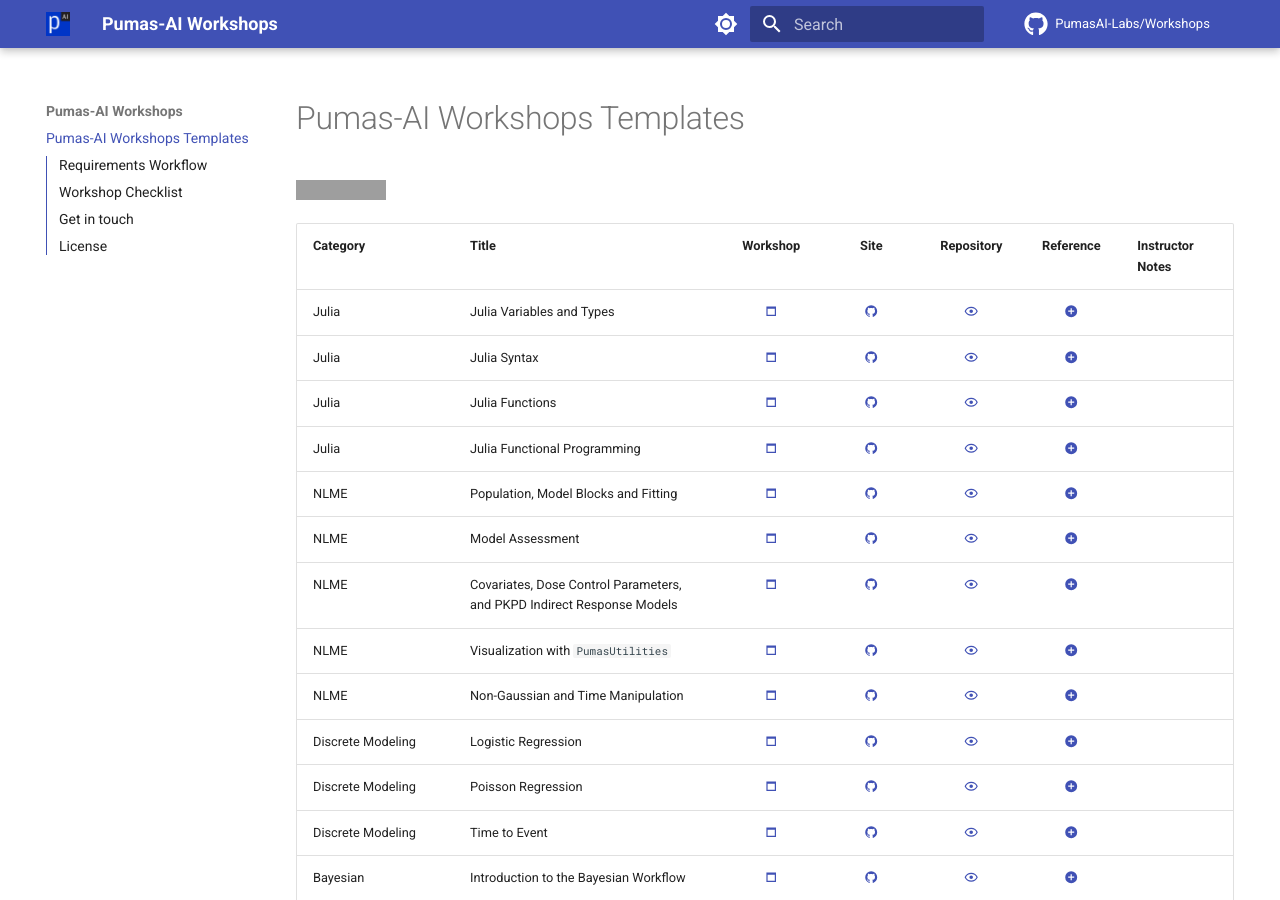
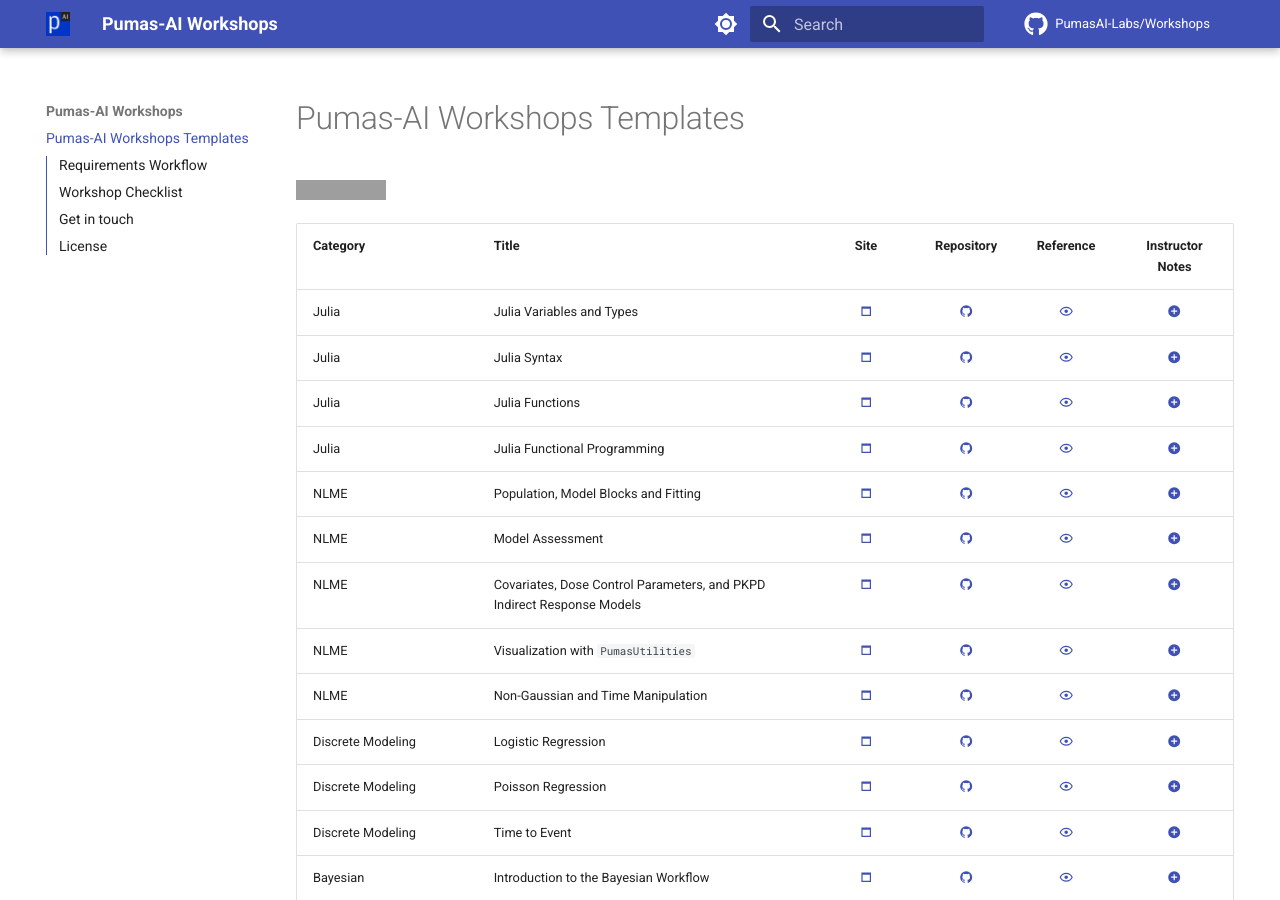
Before and after one commit to PumasAI-Labs/Workshops, an MkDocs documentation site: the page built from docs/index.md, in a window 1280 px wide and 900 px high. Built offline with MkDocs 1.6.1 and Material for MkDocs 9.7.7, drawn with Linux system fonts in a browser that asks for light colours; comment, search, counter and statistics services are not loaded; grey boxes are pictures that could not be loaded.

Commit message:
formatted table correctly

```diff
--- a/docs/index.md
+++ b/docs/index.md
@@ -5,8 +5,8 @@ description: Workshops templates for Pumas-AI PKPD workflows.
 
 [![CC BY-SA 4.0](https://img.shields.io/badge/License-CC%20BY--SA%204.0-lightgrey.svg)](http://creativecommons.org/licenses/by-sa/4.0/)
 
-| Category                         | Title                                                                  |                 Workshop                  |               Site               |              Repository               |               Reference               | Instructor Notes |
-| -------------------------------- | ---------------------------------------------------------------------- | :---------------------------------------: | :------------------------------: | :-----------------------------------: | :-----------------------------------: | ---------------- |
+| Category                         | Title                                                                  |                   Site                    |            Repository            |               Reference               |           Instructor Notes            |
+| -------------------------------- | ---------------------------------------------------------------------- | :---------------------------------------: | :------------------------------: | :-----------------------------------: | :-----------------------------------: |
 | Julia                            | Julia Variables and Types                                              | [:material-window-maximize:](PLACEHOLDER) | [:material-github:](PLACEHOLDER) | [:material-eye-outline:](PLACEHOLDER) | [:material-plus-circle:](PLACEHOLDER) |
 | Julia                            | Julia Syntax                                                           | [:material-window-maximize:](PLACEHOLDER) | [:material-github:](PLACEHOLDER) | [:material-eye-outline:](PLACEHOLDER) | [:material-plus-circle:](PLACEHOLDER) |
 | Julia                            | Julia Functions                                                        | [:material-window-maximize:](PLACEHOLDER) | [:material-github:](PLACEHOLDER) | [:material-eye-outline:](PLACEHOLDER) | [:material-plus-circle:](PLACEHOLDER) |
```
